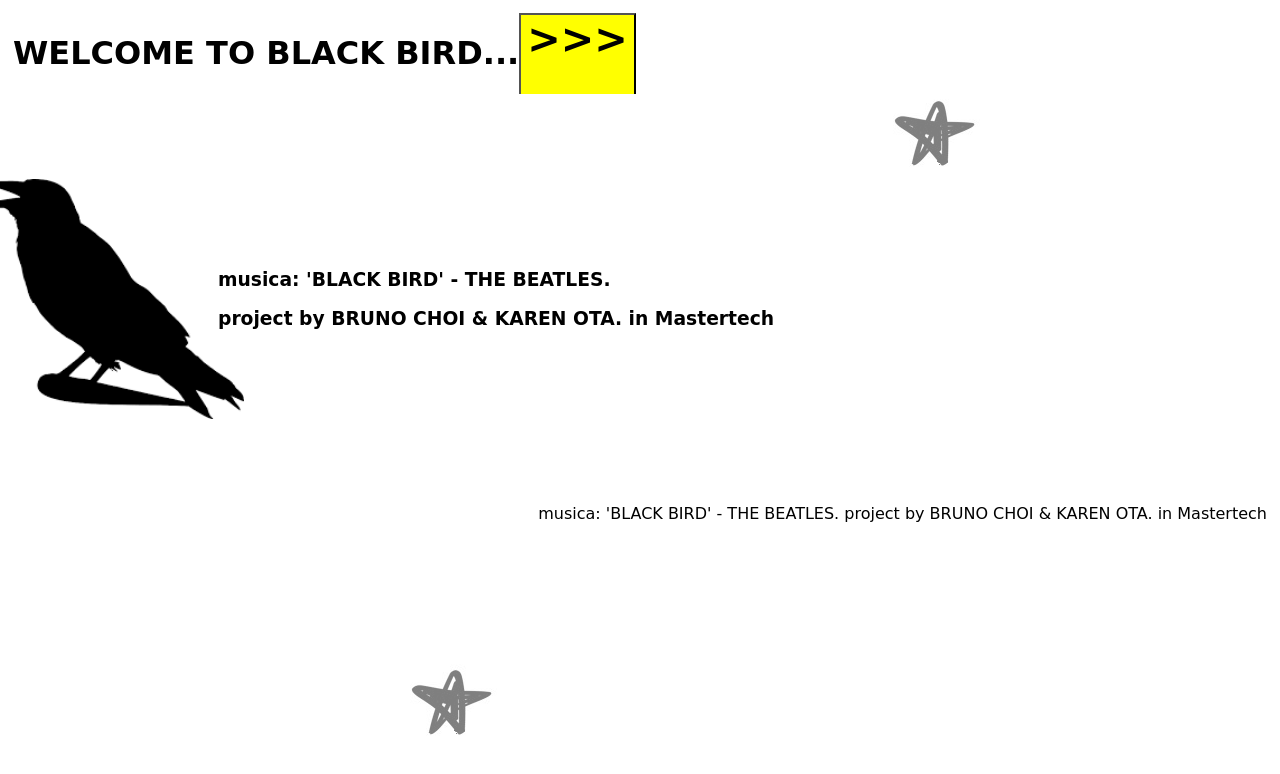
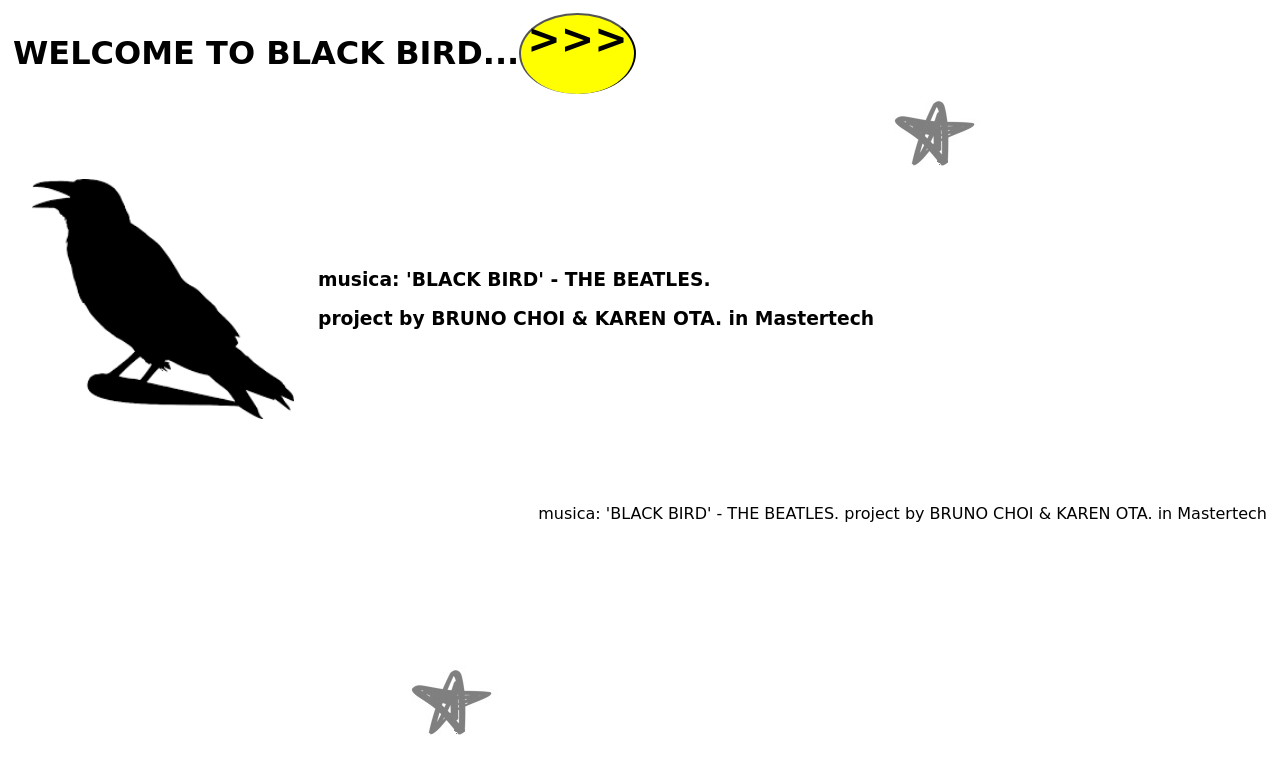
Before and after one commit to karenkota/Projeto-MasterTech, a plain HTML site: page index.html in a window 1280 px wide. Drawn offline with Linux system fonts and the light colour scheme.

Commit message:
Circulo bolinha

```diff
--- a/styles.css
+++ b/styles.css
@@ -15,6 +15,7 @@ button.control {
     font-family: cursive;
     border-bottom: 5px;
     border-color: black;
+    border-radius: 100%;
 }
 
 .letra-container{
@@ -34,7 +35,11 @@ button.control {
     display: flex;
     margin: 80px;
     justify-content: center;
-    width: 50px;
+    width: 150px;
+
+
+
+
 }
 
 .musica {
```
Also changed, not shown: index.html (+1 -16 lines), script.js (line endings or trailing spaces).
